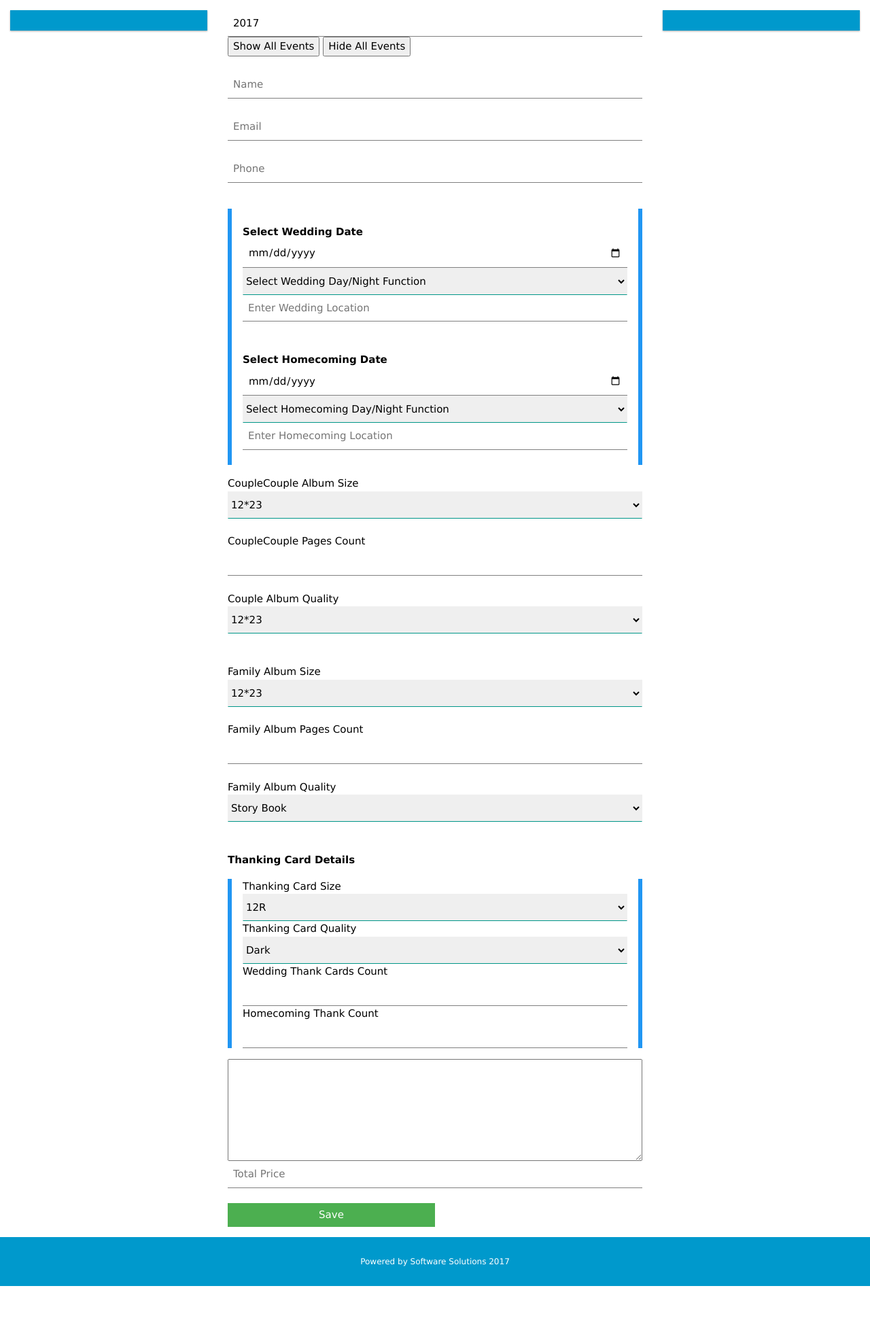
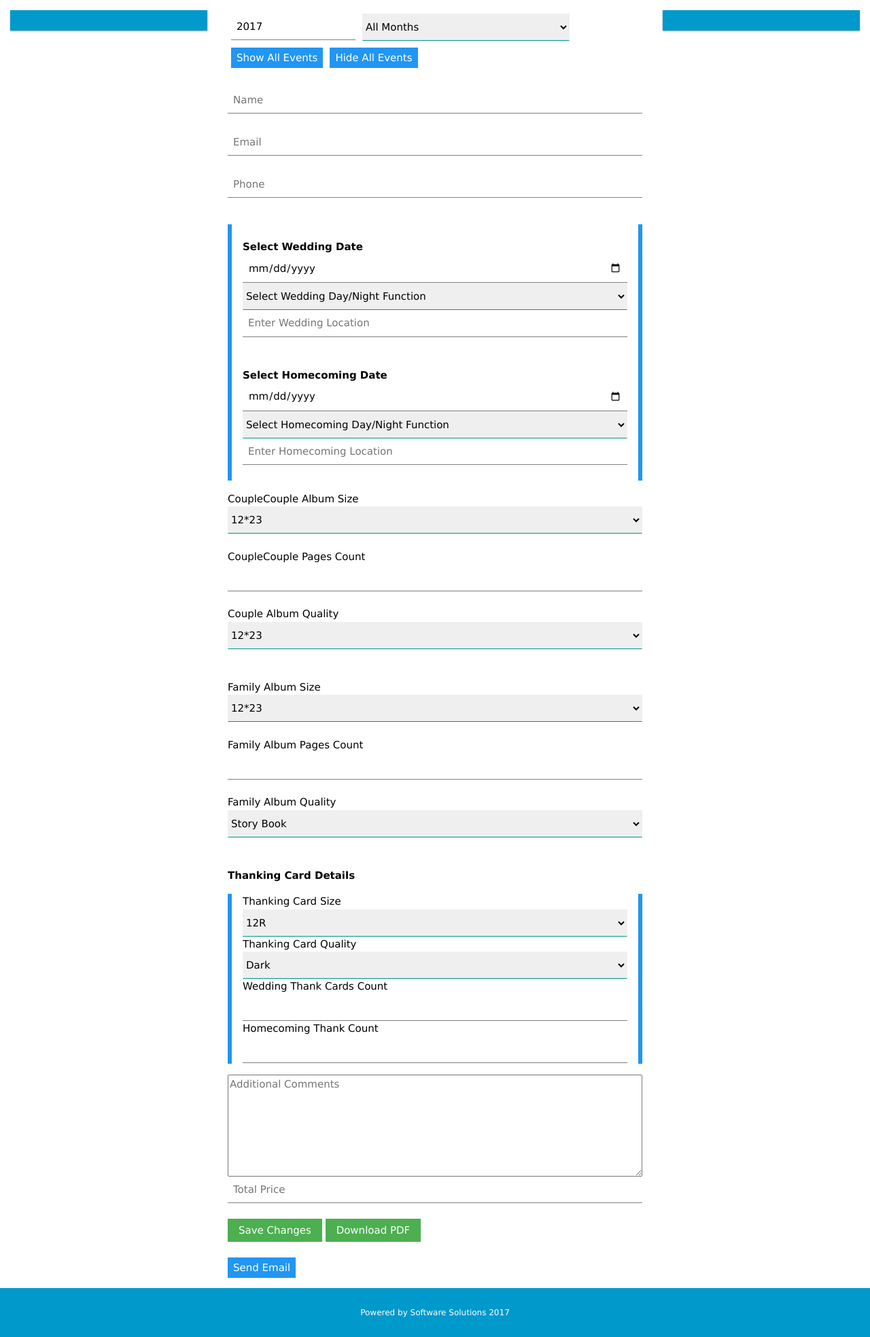
Before and after one commit to malindakpt/Siyerra, a PHP site: page /pdf/siyera.php in a window 1280 px wide. Shown: the part 98-2065 px from the top of the page at 68% size. Before the commit the page ends 1990 px from the top, so only its background shows below. Run offline with PHP 8.4, Linux system fonts and the light colour scheme.

Commit message:
ui CHANGES

```diff
--- a/siyera.php
+++ b/siyera.php
@@ -22,11 +22,31 @@
 
     </div>
 	<div class="col-6 col-m-9">
-		<div>
-			<input id='year' class="w3-input" value='2017' placeholder="Year">
-			</input><button onclick="showAll()">Show All Events</button>
-			</input><button onclick="hideAll()">Hide All Events</button>
+		<div >
+			<input  id='year' class="w3-input" value='2017' placeholder="Year" style="width:30%; float:left; margin:5px">
+			<select id='months'  class="w3-select" style="width:50% ;	 float:left;  margin:5px" >
+				<option value="N/A">All Months</option>
+				<option value="1">January</option>
+				<option value="2">February</option>
+				<option value="3">March</option>
+				<option value="4">April</option>
+				<option value="5">May</option>
+				<option value="6">June</option>
+				<option value="7">July</option>
+				<option value="8">August</option>
+				<option value="9">September</option>
+				<option value="10">October</option>
+				<option value="11">November</option>
+				<option value="12">December</option>
+			</select>
 		</div>
+
+		<div >
+
+			 <button onclick="showAll()" class="w3-btn w3-blue w3-padding-small" style=" float:left; margin:5px">Show All Events</button>
+			 <button onclick="hideAll()" class="w3-btn w3-blue w3-padding-small" style=" float:left; margin:5px">Hide All Events</button>
+		</div>
+
 
 		<table id=allListTable class="w3-table-all w3-centered">
 
@@ -121,12 +141,15 @@
 			<input id='homeThankCardCount'  class="w3-input" > </input>
 		</div>
 		<div>
-			<textarea name="textarea" style="width:100%;height:150px;"></textarea>
+			<textarea name="textarea" placeholder="Additional Comments" style="width:100%;height:150px;"></textarea>
 			<input id='homeThankCardCount' placeholder="Total Price" class="w3-input" > </input>
 		</div>
 		<div>
 		<br>
-			    <button class="w3-btn w3-green" onclick="myFunction()" style="width:50%">Save </button>
+			    <button class="w3-btn w3-green" onclick="myFunction()" >Save Changes</button>
+				<button class="w3-btn w3-green" onclick="savePDF()" >Download PDF</button>
+				<br><br>
+				<button class="w3-btn w3-blue w3-padding-small" onclick="myFunction()" >Send Email</button>
 		</div>
 	</div>
 	<div class="col-3 col-m-12">
@@ -186,18 +209,19 @@ function deleteWedding(event) {
 	});
 }
 function showAll() {
-   	$( "#allListTable" ).empty();
+   	$( "#allListTable" ).empty()
 	$.post('http://localhost/pdf/showAll.php', {
-			year: $('#year').val()
+			year: $('#year').val(),
+			month: $('#months').val()
 		},
 		function(returnedData){
-
+			 console.log(returnedData);
 			var allArr = JSON.parse(returnedData);
 			for (var i = 0; i < allArr.length; i++) {
 				$( "#allListTable" ).append( "<tr><td>"+allArr[i].name+"</td><td>"+allArr[i].date+"</td><td>"+allArr[i].time+':'+allArr[i].type+"</td><td><input value='View' type='button' id='"+allArr[i].ID+"' onclick='getWedding(this)'></input></td><td><input value='Delete' type='button' id='"+allArr[i].ID+"' onclick='deleteWedding(this)'></input></td></tr>" );
 
 			}
-			console.log(returnedData);
+
 		}).fail(function(){
 			  console.log("error");
 	});
@@ -246,8 +270,27 @@ doc.text(100, 20, 'This is a title');
 
 doc.setFontSize(16);
 doc.text(20, 30, 'This is some normal sized text underneath.');
+function savePDF(){
 
+	var canvas = document.createElement("canvas");
+	context = canvas.getContext('2d');
+	make_base();
+
+	var pngUrl = canvas.toDataURL();
+	console.log(pngUrl);
+
+	var doc = new jsPDF();
+	doc.addImage(pngUrl, 'PNG', 15, 40, 180, 180);
+;
+}
 //doc.save('Test.pdf');
-
+function make_base()
+{
+  base_image = new Image();
+  base_image.src = 'img/header.png';
+  base_image.onload = function(){
+    context.drawImage(base_image, 100, 100);
+  }
+}
 </script>
 </html>
```
Also changed, not shown: showAll.php (+8 -2 lines), img/header.PNG (added).
